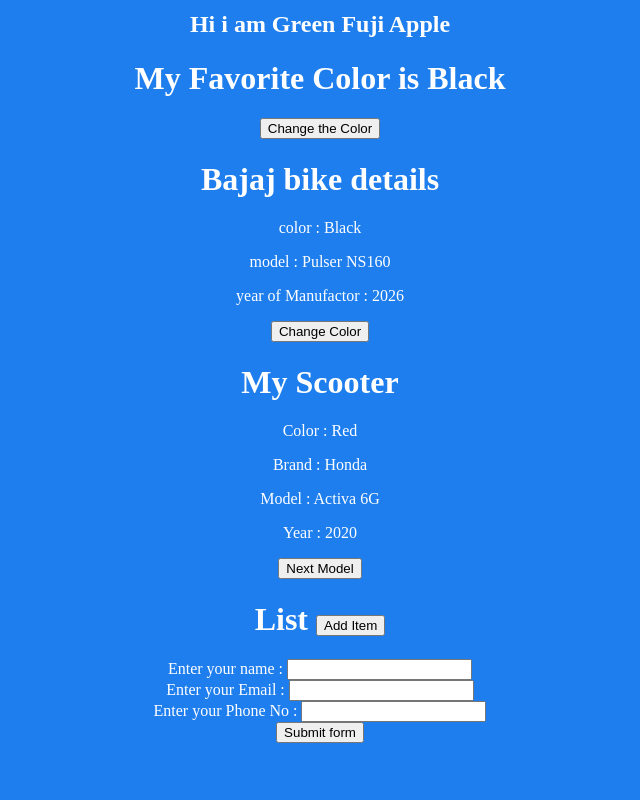
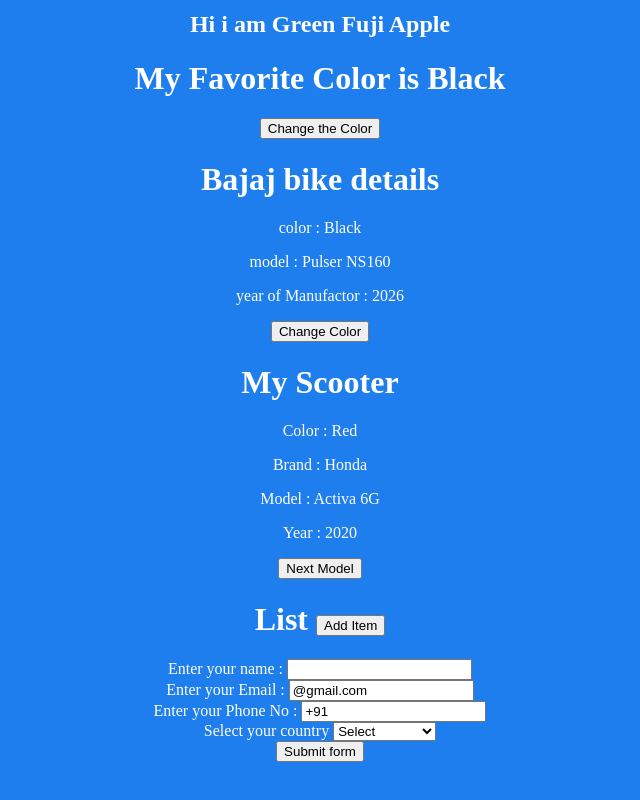
Before and after one commit to Sanjaysundar27/React, a React (Create React App) app: page / in a window 1280 px wide. Shown: the part 517-1317 px from the top of the page, without its empty margins (320-960 px from the left). Built offline with nearby package versions, Linux system fonts and the light colour scheme.

Commit message:
I simplify the code to handle th e mutli input

```diff
--- a/src/Function Components/MyForm.jsx
+++ b/src/Function Components/MyForm.jsx
@@ -4,7 +4,8 @@
     export default function MyForm() {
         //const [name, setName] = useState("");
 
-    const [input, setInput] = useState({});
+        const [input, setInput] = useState({ Phone: "+91", Email: "@gmail.com" });
+
 
         function handleSubmit(e) {
             e.preventDefault();//This is for donot refersh the browser after submiting the value in input box
@@ -14,23 +15,29 @@
         }
 
     function handleChange(e) {
-        const name = e.target.name;
-        const value = e.target.value;
-        setInput((pre) => {
-            return {
-                ...pre,
+        const { name, value } = e.target;
+        setInput((prev) => ({
+            ...prev,
             [name]: value
+        }));
     }
-        });
-    }
+
 
         return (
 
             <form onSubmit={handleSubmit}>
 
                 <label> Enter your name : <input type="text" name="Name" onChange={handleChange} /></label><br />
-            <label> Enter your Email : <input type="email" name="Email" onChange={handleChange} /></label><br />
-            <label> Enter your Phone No : <input type="tel" name="Phone_no" onChange={handleChange} /></label><br />
+                <label> Enter your Email : <input type="email" name="Email" onChange={handleChange} value={input.Email} /></label><br />
+                <label> Enter your Phone No : <input type="tel" name="Phone" onChange={handleChange} value={input.Phone} /></label><br />
+
+                <label>Select your country <select name="country" onChange={handleChange} value={input.country}>
+                    <option value="">Select</option>
+                    <option value="Australia">Australia</option>
+                    <option value="India">India</option>
+                    <option value="United States">United States</option>
+                </select>
+                </label><br/>
                 <input type="submit" value="Submit form" />
 
             </form>
```
Lines whose indentation alone changed are shown as unchanged.
